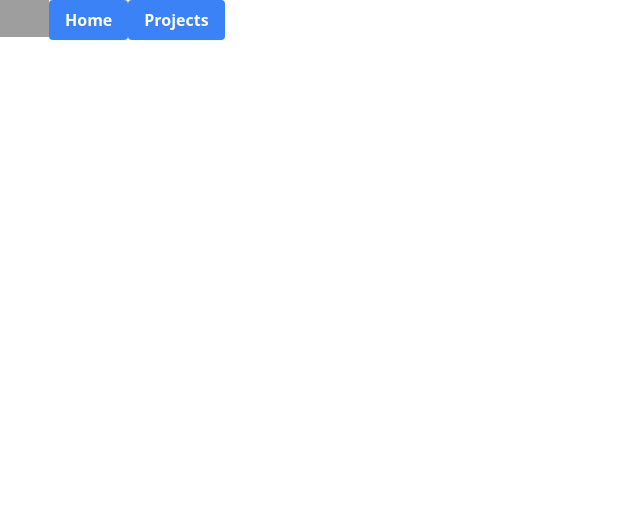
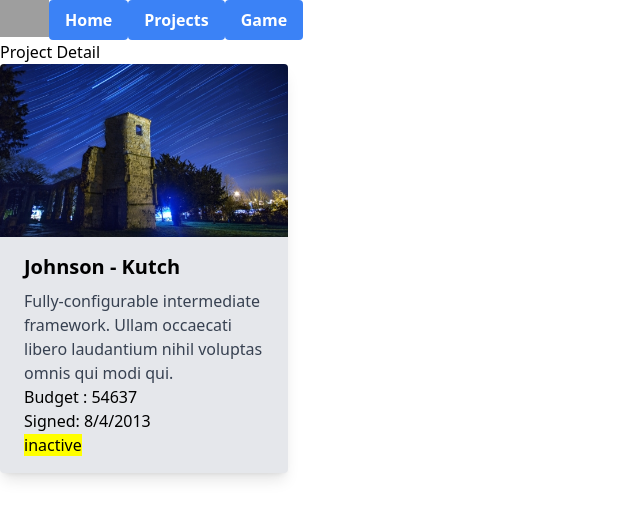
Before and after one commit to eddieciou/eddie_frontend, a React (Create React App) app: page /projects/1 in a window 1280 px wide. Before the commit this address had no page. Shown: the top 518 px of the page, without its empty margins (0-640 px from the left). Built offline with nearby package versions, Linux system fonts and the light colour scheme; data requests are answered from the project's data file; grey boxes are pictures that could not be loaded.

Commit message:
實作Router傳送參數

```diff
--- a/src/App.tsx
+++ b/src/App.tsx
@@ -1,8 +1,10 @@
 import React from 'react';
 import './App.css';
 import ProjectsPage from './projects/ProjectsPage';
+import ProjectPage from './projects/ProjectPage';
 import { BrowserRouter as Router, Routes, Route, NavLink } from 'react-router-dom';
 import HomePage from './home/HomePage';
+import Game from './game/Game';
 
 function App() {
   return (
@@ -24,11 +26,19 @@ function App() {
         >
           Projects
         </NavLink>
+        <NavLink
+          to='/game'
+          className='bg-blue-500 hover:bg-blue-700 text-white font-bold py-2 px-4 rounded focus:outline-none focus:shadow-outline'
+        >
+          Game
+        </NavLink>
       </header>
       <div className='container'>
         <Routes>
           <Route path='/' element={<HomePage />} />
+          <Route path='/game' element={<Game />} />
           <Route path='/projects' element={<ProjectsPage />} />
+          <Route path='/projects/:id' element={<ProjectPage />} />
         </Routes>
       </div>
     </Router>
--- a/src/game/Game.tsx
+++ b/src/game/Game.tsx
@@ -1,11 +1,11 @@
-import React, { Component } from 'react'
-import Board from './Board'
+import React, { Component } from 'react';
+import Board from './Board';
 
 type GameState = {
-  history: Array<{ squares: Array<string | null> }>
-  stepNumber: number
-  xIsNext: boolean
-}
+  history: Array<{ squares: Array<string | null> }>;
+  stepNumber: number;
+  xIsNext: boolean;
+};
 
 // eslint-disable-next-line @typescript-eslint/ban-types
 class Game extends Component<{}, GameState> {
@@ -13,7 +13,7 @@ class Game extends Component<{}, GameState> {
     history: [{ squares: Array(9).fill(null) }],
     stepNumber: 0,
     xIsNext: true,
-  }
+  };
 
   calculateWinner(squares: Array<string | null>) {
     const lines = [
@@ -25,24 +25,24 @@ class Game extends Component<{}, GameState> {
       [2, 5, 8],
       [0, 4, 8],
       [2, 4, 6],
-    ]
+    ];
     for (let i = 0; i < lines.length; i++) {
-      const [a, b, c] = lines[i]
+      const [a, b, c] = lines[i];
       if (squares[a] && squares[a] === squares[b] && squares[a] === squares[c]) {
-        return squares[a]
+        return squares[a];
       }
     }
-    return null
+    return null;
   }
 
   handleClick(i: number) {
-    const history = this.state.history.slice(0, this.state.stepNumber + 1)
-    const current = history[history.length - 1]
-    const squares = current.squares.slice()
+    const history = this.state.history.slice(0, this.state.stepNumber + 1);
+    const current = history[history.length - 1];
+    const squares = current.squares.slice();
     if (this.calculateWinner(squares) || squares[i]) {
-      return
+      return;
     }
-    squares[i] = this.state.xIsNext ? 'X' : 'O'
+    squares[i] = this.state.xIsNext ? 'X' : 'O';
     this.setState({
       history: history.concat([
         {
@@ -51,47 +51,47 @@ class Game extends Component<{}, GameState> {
       ]),
       stepNumber: history.length,
       xIsNext: !this.state.xIsNext,
-    })
+    });
   }
 
   jumpTo(step: number) {
     this.setState({
       stepNumber: step,
       xIsNext: step % 2 === 0,
-    })
+    });
   }
 
   render() {
-    const history = this.state.history
-    const current = history[this.state.stepNumber]
-    const winner = this.calculateWinner(current.squares)
+    const history = this.state.history;
+    const current = history[this.state.stepNumber];
+    const winner = this.calculateWinner(current.squares);
 
     const moves = history.map((step, move) => {
-      const desc = move ? 'Go to move #' + move : 'Go to game start'
+      const desc = move ? 'Go to move #' + move : 'Go to game start';
       return (
         <li key={move}>
           <button onClick={() => this.jumpTo(move)}>{desc}</button>
         </li>
-      )
-    })
+      );
+    });
 
-    let status
+    let status;
     if (winner) {
-      status = 'Winner:' + winner
+      status = 'Winner:' + winner;
     } else {
-      status = 'Next play: ' + (this.state.xIsNext ? 'X' : 'O')
+      status = 'Next play: ' + (this.state.xIsNext ? 'X' : 'O');
     }
 
     return (
-      <div className='flex'>
+      <div className='flex p-5'>
         <Board squares={current.squares} onClick={(i) => this.handleClick(i)} />
         <div className='ml-5'>
           <div>{status}</div>
           <ol>{moves}</ol>
         </div>
       </div>
-    )
+    );
   }
 }
 
-export default Game
+export default Game;
--- a/src/projects/ProjectCard.tsx
+++ b/src/projects/ProjectCard.tsx
@@ -1,5 +1,6 @@
 import React from 'react';
 import { Project } from './Project';
+import { Link } from 'react-router-dom';
 
 function formatDescription(description: string): string {
   return description.substring(0, 30) + '...';
@@ -18,10 +19,12 @@ function ProjectCard({ project, onEdit }: ProjectCardProps) {
   return (
     <div className='bg-gray-200 w-72 rounded overflow-hidden shadow-lg h-96 flex flex-1 flex-col justify-between'>
       <img className='w-full' src={project.imageUrl} alt={project.name} />
-      <section className='px-6 py-4'>
-        <div className='font-bold text-xl mb-2'>{project.name}</div>
-        <p className='text-gray-700 text-base'>{formatDescription(project.description)}</p>
-      </section>
+      <Link to={'/projects/' + project.id}>
+        <section className='px-6 py-4'>
+          <div className='font-bold text-xl mb-2'>{project.name}</div>
+          <p className='text-gray-700 text-base'>{formatDescription(project.description)}</p>
+        </section>
+      </Link>
       <div className='px-6 pt-4 pb-2'>
         <span className='inline-block bg-white rounded-full px-3 py-1 text-sm font-semibold text-gray-700 mr-2 mb-2'>
           Budget : {project.budget.toLocaleString()}
--- /dev/null
+++ b/src/projects/ProjectDetail.tsx
@@ -0,0 +1,27 @@
+import React from 'react';
+import { Project } from './Project';
+
+interface ProjectDetailProps {
+  project: Project;
+}
+
+export default function ProjectDetail({ project }: ProjectDetailProps) {
+  return (
+    <div className='row-auto'>
+      <div className='columns-sm'>
+        <div className='bg-gray-200 w-72 rounded overflow-hidden shadow-lg flex flex-1 flex-col justify-between'>
+          <img className='w-full' src={project.imageUrl} alt={project.name} />
+          <section className='px-6 py-4'>
+            <div className='font-bold text-xl mb-2'>{project.name}</div>
+            <p className='text-gray-700 text-base'>{project.description}</p>
+            <p>Budget : {project.budget}</p>
+            <p>Signed: {project.contractSignedOn.toLocaleDateString()}</p>
+            <p>
+              <mark> {project.isActive ? 'active' : 'inactive'}</mark>
+            </p>
+          </section>
+        </div>
+      </div>
+    </div>
+  );
+}
--- /dev/null
+++ b/src/projects/ProjectPage.tsx
@@ -0,0 +1,54 @@
+import React, { useEffect, useState } from 'react';
+import { projectAPI } from './projectAPI';
+import ProjectDetail from './ProjectDetail';
+import { Project } from './Project';
+import { useParams } from 'react-router-dom';
+
+function ProjectPage() {
+  const [loading, setLoading] = useState(false);
+  const [project, setProject] = useState<Project | null>(null);
+  const [error, setError] = useState<string | null>(null);
+  const params = useParams();
+  const id = Number(params.id);
+
+  useEffect(() => {
+    setLoading(true);
+    projectAPI
+      .find(id)
+      .then((data) => {
+        setProject(data);
+        setLoading(false);
+      })
+      .catch((e) => {
+        setError(e);
+        setLoading(false);
+      });
+  }, [id]);
+
+  return (
+    <div>
+      <>
+        <h1>Project Detail</h1>
+
+        {loading && <div className='flex justify-center items-center'>Loading...</div>}
+
+        {error && (
+          <div>
+            <div>
+              <section>
+                <p>
+                  <span></span>
+                  {error}
+                </p>
+              </section>
+            </div>
+          </div>
+        )}
+
+        {project && <ProjectDetail project={project} />}
+      </>
+    </div>
+  );
+}
+
+export default ProjectPage;
--- a/src/projects/projectAPI.ts
+++ b/src/projects/projectAPI.ts
@@ -75,6 +75,9 @@ const projectAPI = {
         throw new Error('There was an error updating the project. Please try again.');
       });
   },
+  find(id: number) {
+    return fetch(`${url}/${id}`).then(checkStatus).then(parseJSON).then(convertToProjectModel);
+  },
 };
 
 export { projectAPI };
```
